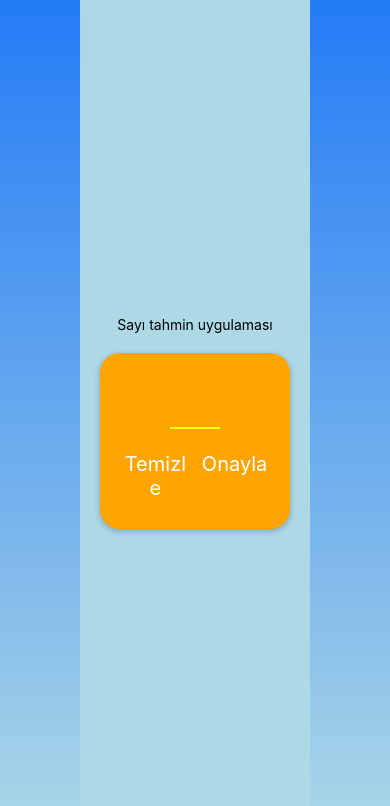
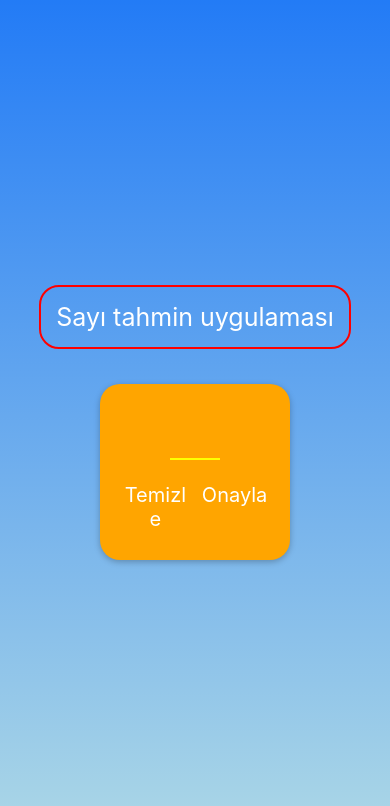
Before and after one commit to UtkuHazarGel/SayiBulma, a React Native app in the folder oyun/: screen / in a window 390 px wide. Shown: the top 806 px of the page. Built offline with nearby package versions, Linux system fonts and the light colour scheme.

Commit message:
arka plan resmi kullanılmadığı için css düzelti.

```diff
--- a/oyun/App.js
+++ b/oyun/App.js
@@ -20,13 +20,9 @@ export default function App() {
       style={styles.container}
       colors={["rgba(0,100,250,0.8)", "transparent"]}
     >
-      <ImageBackground
-        style={styles.container}
-        source={require("./assets/back.png")}
-        imageStyle={styles.backImage}
-      >
+
         {screen}
-      </ImageBackground>
+
     </LinearGradient>
   );
 }
--- a/oyun/components/Title.js
+++ b/oyun/components/Title.js
@@ -16,6 +16,8 @@ const styles = StyleSheet.create({
         textAlign:"center",
         padding:15,
         marginBottom:15,
-        borderRadius:20
+        borderRadius:20,
+        color:"white",
+        fontSize:25
     }
 })
--- a/oyun/screens/GameScreen.js
+++ b/oyun/screens/GameScreen.js
@@ -17,6 +17,7 @@ export default function GameScreen() {
 const styles = StyleSheet.create({
   container:{
     flex:1,
-    padding:30
+    padding:30,
+
   }
 })
--- a/oyun/screens/GameStartScreen.js
+++ b/oyun/screens/GameStartScreen.js
@@ -1,6 +1,7 @@
 import { StyleSheet, Text, TextInput, View, Alert } from "react-native";
 import React, { useState } from "react";
 import CustomButton from "../components/CustomButton";
+import Title from "../components/Title";
 
 export default function GameStartScreen({onSendNumber}) {
   const [enteredNumber, setEnteredNumber] = useState("");
@@ -24,7 +25,7 @@ export default function GameStartScreen({onSendNumber}) {
 
   return (
     <View style={styles.container}>
-      <Text>Sayı tahmin uygulaması</Text>
+      <Title>Sayı tahmin uygulaması</Title>
       <View style={styles.card}>
         <TextInput
           style={styles.input}
```
